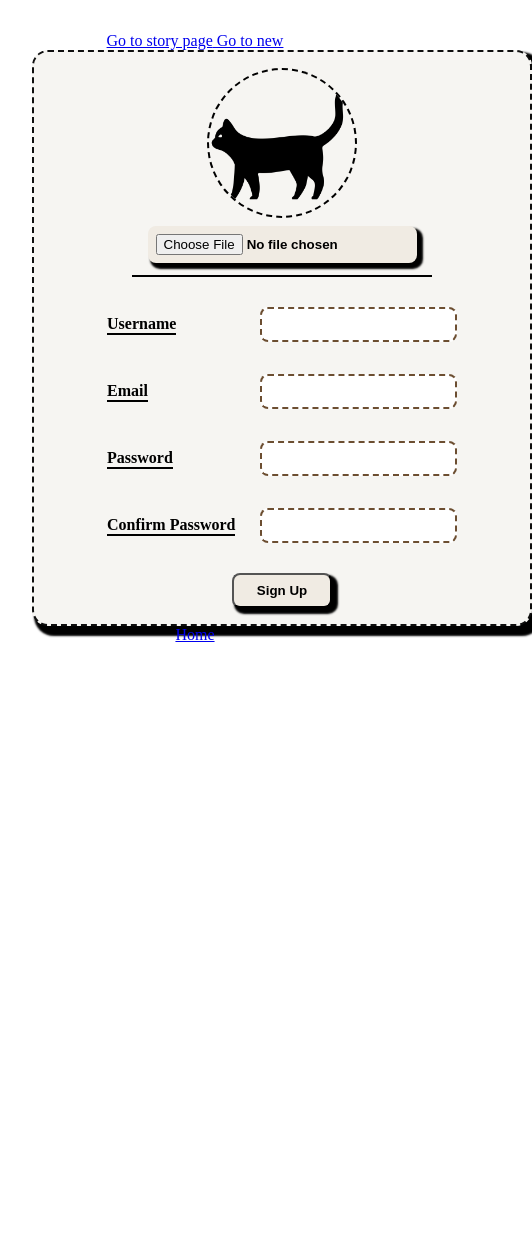
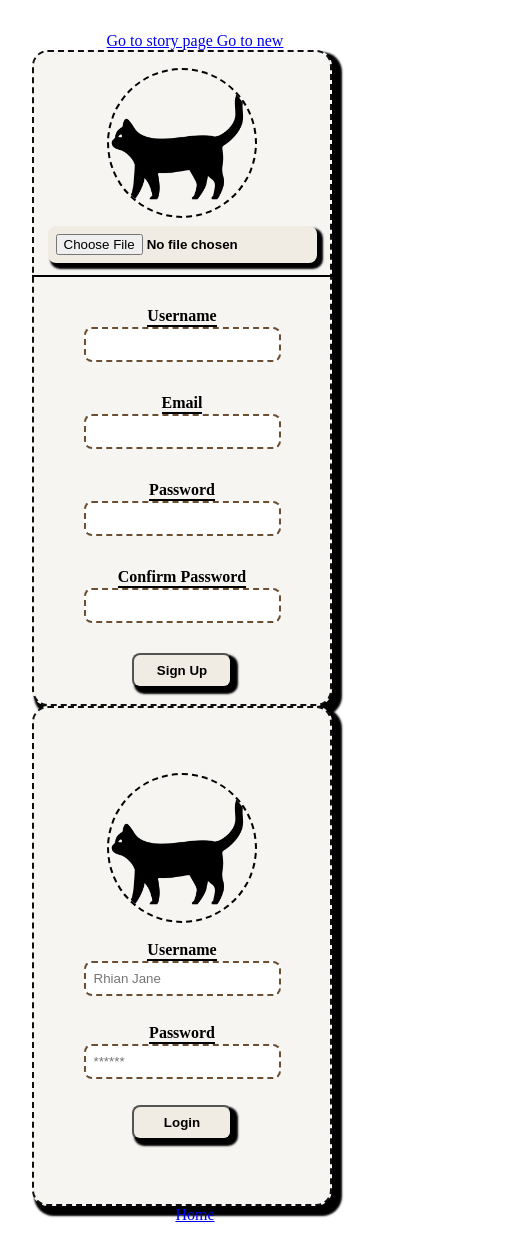
Before and after one commit to CClotho/random-reads, a React (Vite) app: page / in a window 390 px wide. Shown: the whole page, 532 px wide, since content can reach past the window. Before the commit the page ends 844 px from the top, so only its background shows below. Built offline with nearby package versions, Linux system fonts and the light colour scheme.

Commit message:
(edited):styles of form_controls inside login-form

```diff
--- a/src/App.tsx
+++ b/src/App.tsx
@@ -17,7 +17,7 @@ function App() {
      <Link to="/"> Go to new</Link>
      </div>
       <SignUpForm/>
-
+      <LoginForm/>
       <Outlet />
     </>
   )
--- a/src/components/login-feature/LoginForm.tsx
+++ b/src/components/login-feature/LoginForm.tsx
@@ -2,6 +2,7 @@
 // or dnt need to create separate hook for this LoginForm
 import { useState } from "react"
 import Input from "@components/common/Input";
+import Avatar from "@components/common/Avatar";
 
 interface LoginFormState {
     username: string,
@@ -25,7 +26,8 @@ const LoginForm = function() : React.JSX.Element {
     return(
 
         <form className="login-form "onSubmit={handleSubmit}>
-
+            {/*This would be the main logo */}
+            <Avatar image_link="images/black-cat.png" alt="avatar"/>
             <Input name="username" placeholder="Rhian Jane" title="Username" value={formData.username} onChange={handleChange}/>
             <Input name="password" placeholder="******"  title="Password" value={formData.password} onChange={handleChange}/>
             <div className="Btn">  <button className="formBtn" type="button" onClick={()=> alert(JSON.stringify(formData))}> Login</button></div>
--- a/src/styles/component/form.scss
+++ b/src/styles/component/form.scss
@@ -1,15 +1,23 @@
 @use '@styles/abstracts/_colors.scss';
 
 .form_controls {
-    width: 350px; // this should be 100% and dependant to the parent's container size
+    width: 400px; // this should be 100% and dependant to the parent's container size
     display: flex;
     justify-content: space-between;
     align-items: center;
     margin: 10px;
     padding-top: 0.5rem;
 
+    @media screen and (max-width: 500px) {
+      display: flex;
+      flex-direction: column;
+      justify-content: flex-start;
 
     }
+
+  }
+
+
 .form_label {
     font-weight: bolder;
     border-bottom: 2px solid black;
@@ -24,18 +32,44 @@
   &:focus {
         border-color: colors.$medium-beige;
   }
+
+
 }
 
 
 .login-form {
   width: 500px;
+  height: 500px;
  display: flex;
  flex-direction: column;
+ justify-content: center;
+ align-items: center;
+ background-color: colors.$dirty-white;
+ border:2px dashed colors.$dark-900;
+ border-radius: 16px;
+ padding: 1rem;
+ box-shadow: 6px 6px 2px 4px;
+
+ // if the media screen is literally 500px
+ @media  screen and  (max-width: 500px){
+   max-width: 300px;
+ }
+
+ //overrides the initial property of .form_controls class
+ .form_controls {
+
+  justify-content: space-around;
+  align-items: center;
+
+
+}
+
 
 }
 
 .signup-form {
   width: 500px;
+
   display: flex;
   flex-direction: column;
   align-items: center;
@@ -45,6 +79,11 @@
   border-radius: 16px;
   padding: 1rem;
   box-shadow: 6px 6px 2px 4px;
+
+  // if the media screen is literally 500px
+  @media  screen and  (max-width: 500px){
+    max-width: 300px;
+  }
 
 }
 
```
Lines whose indentation alone changed are shown as unchanged.
